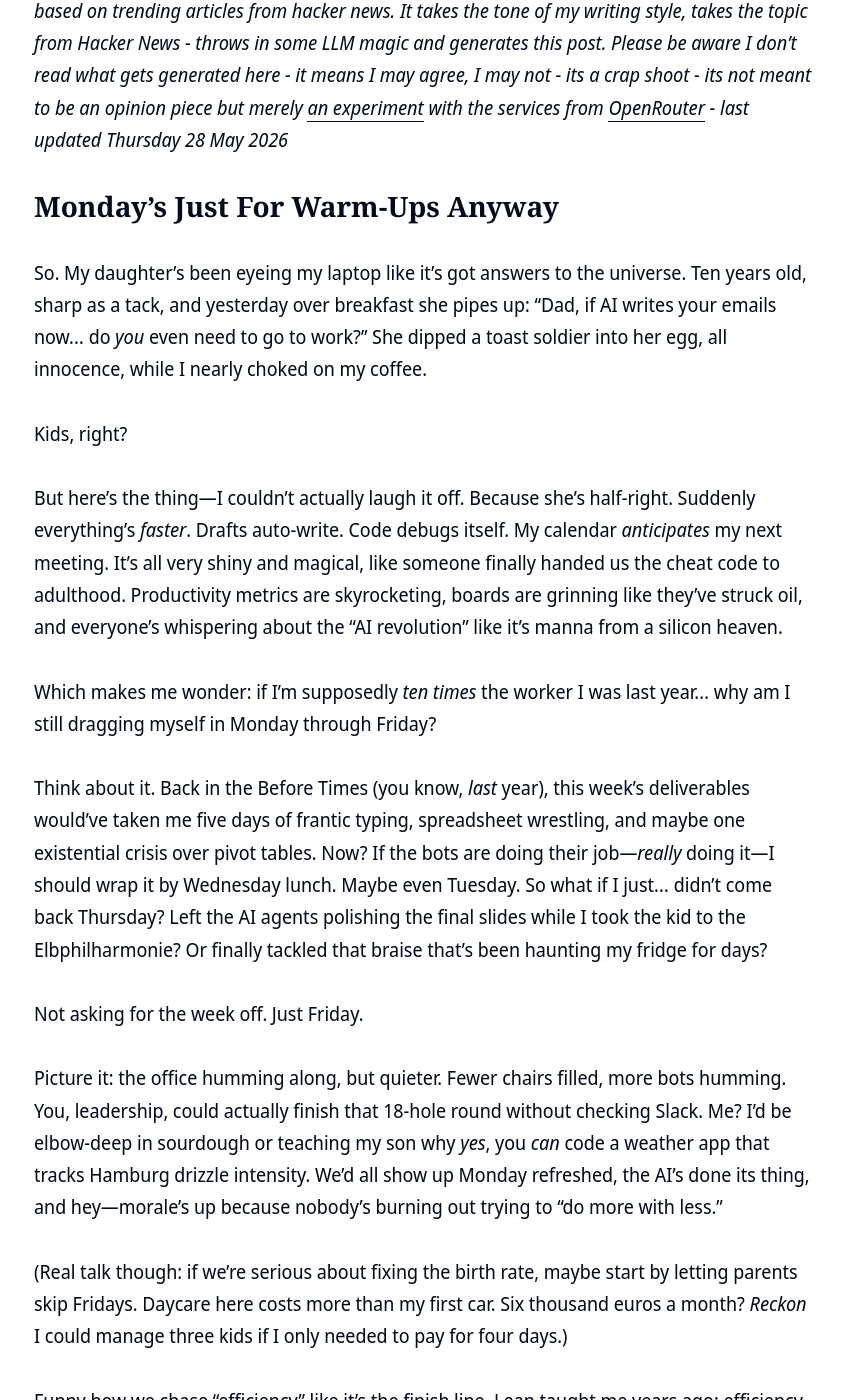
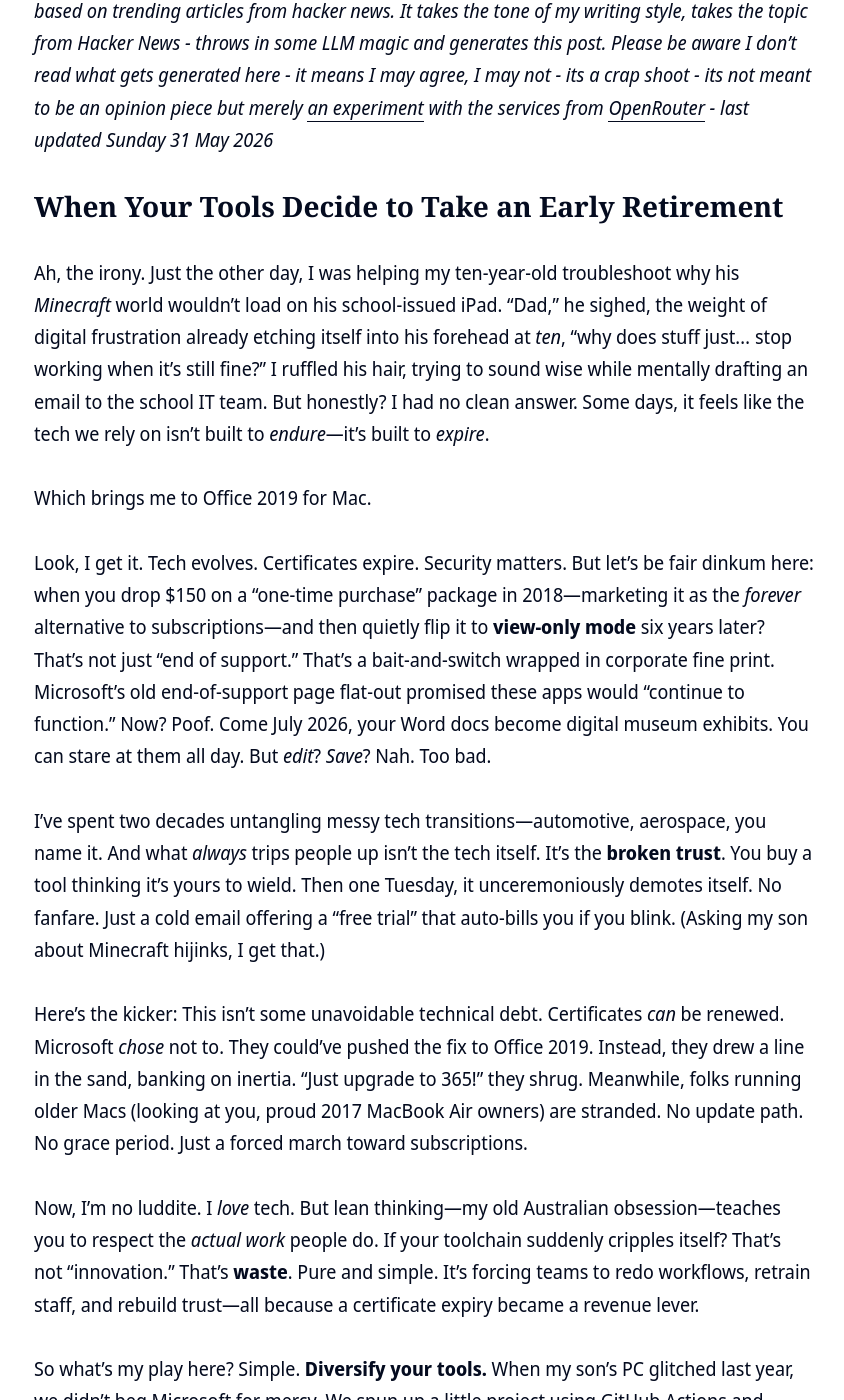
Before and after one commit to clintjb/clintjb.github.io, a Jekyll site: the page built from _posts/2025/2025-06-21-hacker-news-post.md, in a window 1280 px wide and 1400 px high, scrolled down 945 px. Shown: the whole window, without its empty margins (216-1060 px from the left). Built offline with Jekyll 4.4.1, drawn with Linux system fonts in a browser that asks for light colours; nearby versions of some CDN libraries; some of the changed text lies outside the part shown.

Commit message:
Updated Weekly Post

```diff
--- a/_posts/2025/2025-06-21-hacker-news-post.md
+++ b/_posts/2025/2025-06-21-hacker-news-post.md
@@ -11,30 +11,30 @@ image: '/images/posts/2025/weekly.jpg'
 ---
 ![](/images/posts/2025/weekly.jpg)
 
-_⚠️ **THIS POST IS GENERATED WITH LLMs**: This post is newly generated a few times a week based on trending articles from hacker news. It takes the tone of my writing style, takes the topic from Hacker News - throws in some LLM magic and generates this post. Please be aware I don't read what gets generated here - it means I may agree, I may not - its a crap shoot - its not meant to be an opinion piece but merely [an experiment](https://github.com/clintjb/Weekly-Post) with the services from [OpenRouter](https://openrouter.ai) - last updated Thursday 28 May 2026_
+_⚠️ **THIS POST IS GENERATED WITH LLMs**: This post is newly generated a few times a week based on trending articles from hacker news. It takes the tone of my writing style, takes the topic from Hacker News - throws in some LLM magic and generates this post. Please be aware I don't read what gets generated here - it means I may agree, I may not - its a crap shoot - its not meant to be an opinion piece but merely [an experiment](https://github.com/clintjb/Weekly-Post) with the services from [OpenRouter](https://openrouter.ai) - last updated Sunday 31 May 2026_
 
-## Monday’s Just For Warm-Ups Anyway
+## When Your Tools Decide to Take an Early Retirement
 
-So. My daughter’s been eyeing my laptop like it’s got answers to the universe. Ten years old, sharp as a tack, and yesterday over breakfast she pipes up: “Dad, if AI writes your emails now… do *you* even need to go to work?” She dipped a toast soldier into her egg, all innocence, while I nearly choked on my coffee.
+Ah, the irony. Just the other day, I was helping my ten-year-old troubleshoot why his *Minecraft* world wouldn’t load on his school-issued iPad. “Dad,” he sighed, the weight of digital frustration already etching itself into his forehead at *ten*, “why does stuff just… stop working when it’s still fine?” I ruffled his hair, trying to sound wise while mentally drafting an email to the school IT team. But honestly? I had no clean answer. Some days, it feels like the tech we rely on isn’t built to *endure*—it’s built to *expire*.
 
-Kids, right?
+Which brings me to Office 2019 for Mac.
 
-But here’s the thing—I couldn’t actually laugh it off. Because she’s half-right. Suddenly everything’s *faster*. Drafts auto-write. Code debugs itself. My calendar *anticipates* my next meeting. It’s all very shiny and magical, like someone finally handed us the cheat code to adulthood. Productivity metrics are skyrocketing, boards are grinning like they’ve struck oil, and everyone’s whispering about the "AI revolution" like it’s manna from a silicon heaven.
+Look, I get it. Tech evolves. Certificates expire. Security matters. But let’s be fair dinkum here: when you drop $150 on a “one-time purchase” package in 2018—marketing it as the *forever* alternative to subscriptions—and then quietly flip it to **view-only mode** six years later? That’s not just “end of support.” That’s a bait-and-switch wrapped in corporate fine print. Microsoft’s old end-of-support page flat-out promised these apps would “continue to function.” Now? Poof. Come July 2026, your Word docs become digital museum exhibits. You can stare at them all day. But *edit*? *Save*? Nah. Too bad.
 
-Which makes me wonder: if I’m supposedly *ten times* the worker I was last year… why am I still dragging myself in Monday through Friday?
+I’ve spent two decades untangling messy tech transitions—automotive, aerospace, you name it. And what *always* trips people up isn’t the tech itself. It’s the **broken trust**. You buy a tool thinking it’s yours to wield. Then one Tuesday, it unceremoniously demotes itself. No fanfare. Just a cold email offering a “free trial” that auto-bills you if you blink. (Asking my son about Minecraft hijinks, I get that.)
 
-Think about it. Back in the Before Times (you know, *last* year), this week’s deliverables would’ve taken me five days of frantic typing, spreadsheet wrestling, and maybe one existential crisis over pivot tables. Now? If the bots are doing their job—*really* doing it—I should wrap it by Wednesday lunch. Maybe even Tuesday. So what if I just… didn’t come back Thursday? Left the AI agents polishing the final slides while I took the kid to the Elbphilharmonie? Or finally tackled that braise that’s been haunting my fridge for days?
+Here’s the kicker: This isn’t some unavoidable technical debt. Certificates *can* be renewed. Microsoft *chose* not to. They could’ve pushed the fix to Office 2019. Instead, they drew a line in the sand, banking on inertia. “Just upgrade to 365!” they shrug. Meanwhile, folks running older Macs (looking at you, proud 2017 MacBook Air owners) are stranded. No update path. No grace period. Just a forced march toward subscriptions.
 
-Not asking for the week off. Just Friday.
+Now, I’m no luddite. I *love* tech. But lean thinking—my old Australian obsession—teaches you to respect the *actual work* people do. If your toolchain suddenly cripples itself? That’s not “innovation.” That’s **waste**. Pure and simple. It’s forcing teams to redo workflows, retrain staff, and rebuild trust—all because a certificate expiry became a revenue lever.
 
-Picture it: the office humming along, but quieter. Fewer chairs filled, more bots humming. You, leadership, could actually finish that 18-hole round without checking Slack. Me? I’d be elbow-deep in sourdough or teaching my son why *yes*, you *can* code a weather app that tracks Hamburg drizzle intensity. We’d all show up Monday refreshed, the AI’s done its thing, and hey—morale’s up because nobody’s burning out trying to "do more with less."
+So what’s my play here? Simple. **Diversify your tools.** When my son’s PC glitched last year, we didn’t beg Microsoft for mercy. We spun up a little project using GitHub Actions and Python (turns out Fortnite stats make a killer intro to APIs). Same principle applies now:
 
-(Real talk though: if we’re serious about fixing the birth rate, maybe start by letting parents skip Fridays. Daycare here costs more than my first car. Six thousand euros a month? *Reckon* I could manage three kids if I only needed to pay for four days.)
+- **Try LibreOffice.** It’s free, it runs everywhere, and it won’t ghost you in 2026.
+- **Embrace the web apps** if you must—but know they’re tethered to *someone’s* roadmap.
+- And for the love of god, **back up your docs as plain text or PDFs**. Your great-grandchildren might thank you.
 
-Funny how we chase "efficiency" like it’s the finish line. Lean taught me years ago: efficiency without humanity is just… speed *toward* burnout. If AI’s the new engine, why are we still stuck on the same old track?
+Funny how life comes full circle. As a kid, my brother and I treasured those brittle Garbage Pail Kids packs—not because they were *valuable*, but because they *lasted*. We could trade them, scribble on them, lose them in the couch… but the art never suddenly “expired.” Tech should feel that way. Not like a time bomb ticking toward a quiet betrayal.
 
-I’m not holding my breath for the memo saying "Fridays are for humans." But a bloke can dream. And while I wait? I’ll keep testing my theory. This Friday? I’m taking the family to the fish market. Let the bots handle the TPS reports.
+Anyway. I’m off to tweak my chili recipe (lean principle: *always* test texture over the flame). But before I go—here’s to tools that *serve* us, not the other way ’round. And to dads everywhere, fielding the same “why does tech hate us?” questions from wide-eyed kids.
 
-If they do a decent job… maybe I’ll buy ’em a round of virtual beers.
-
-*P.S. Still tweaking that braise. Turns out "over the top" works for chili but not for corporate culture. Who knew?* 🥩
+We’ll figure it out. One open-source workaround at a time. 🥃💻
```
